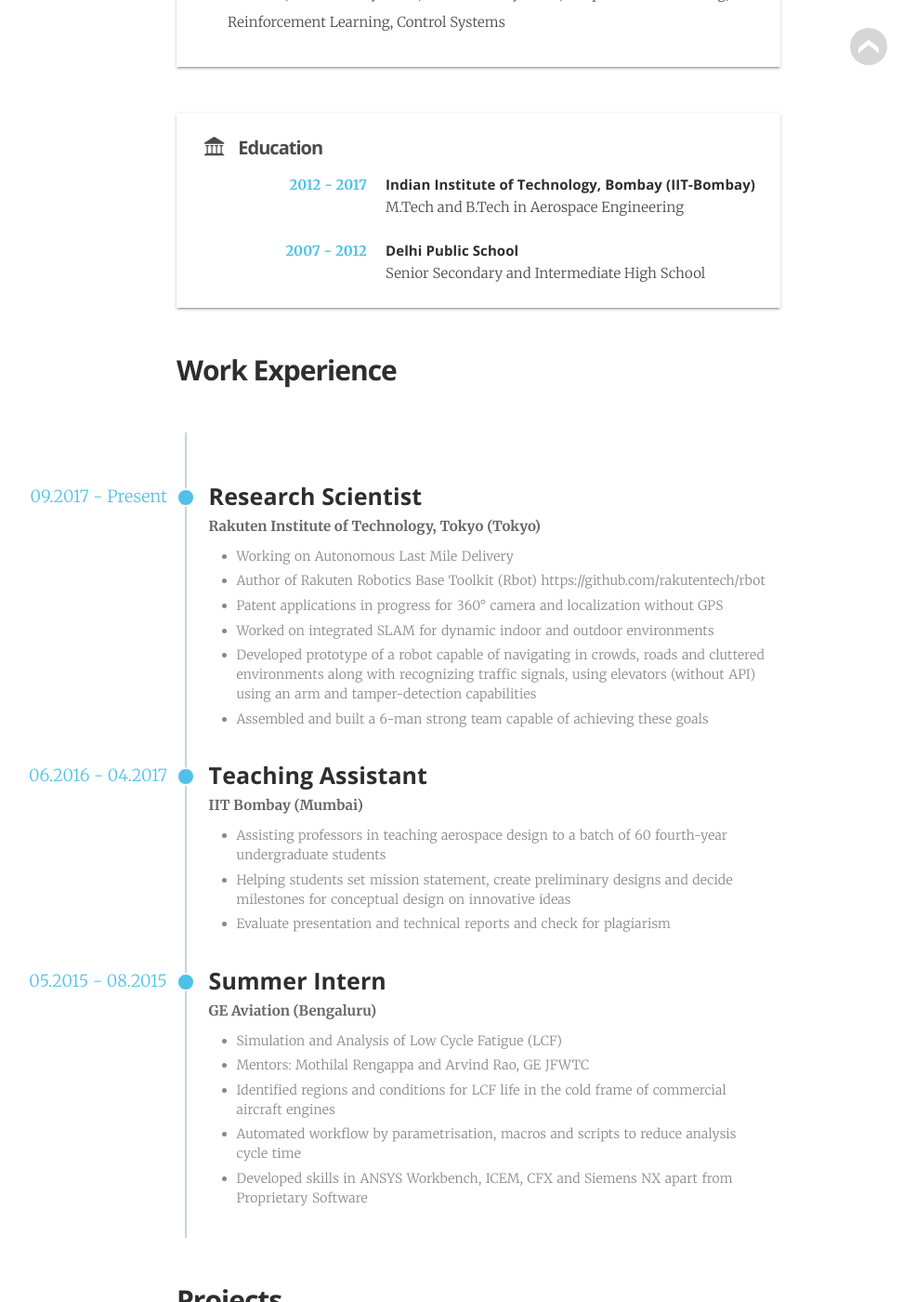
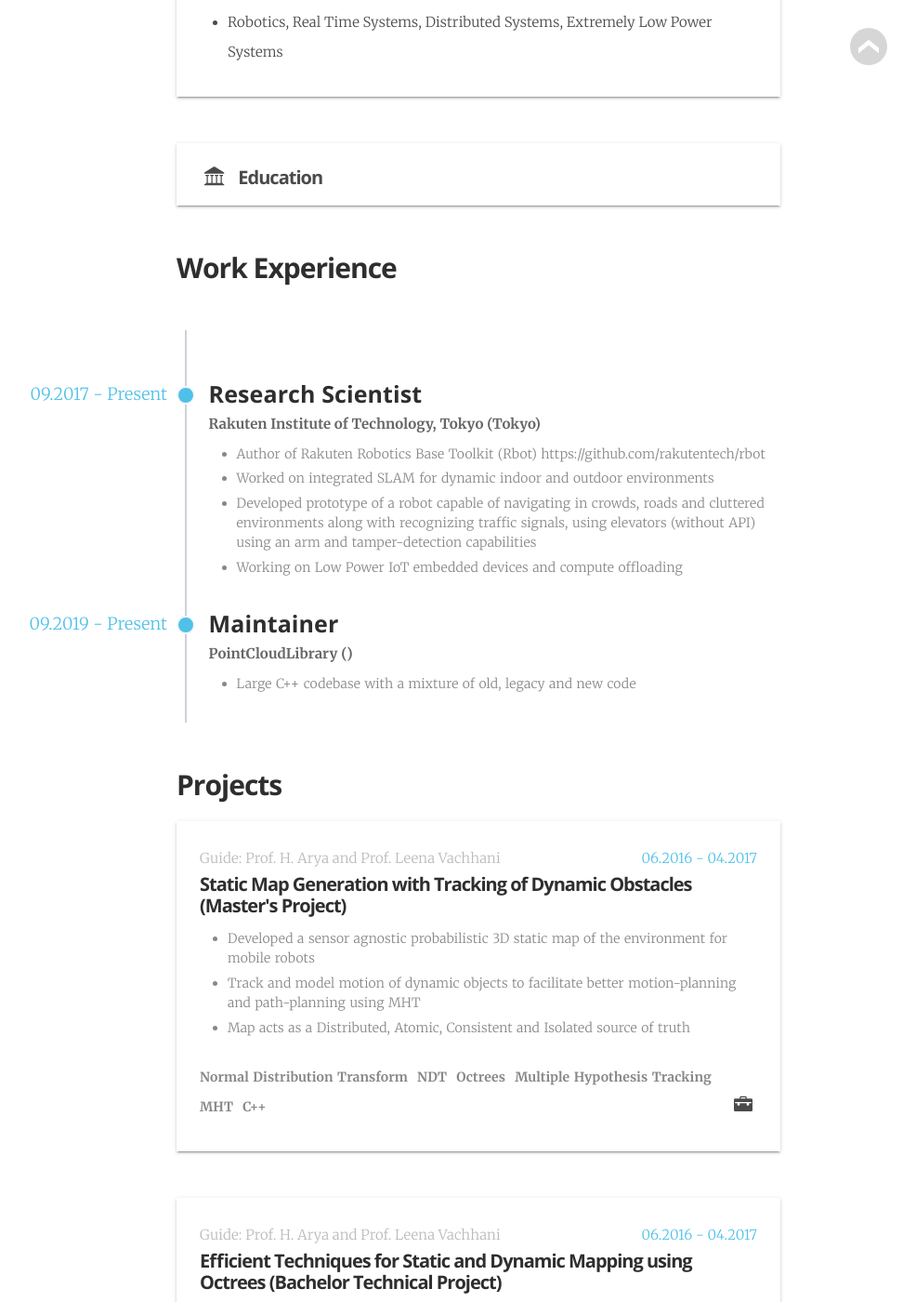
Before and after one commit to kunaltyagi/kunaltyagi.github.io, a Jekyll site: the page built from _pages/cpp_cv.html, in a window 1280 px wide and 1400 px high, scrolled down 902 px. Shown: the whole window at 93% size, without its empty margins (125-1111 px from the left). Built offline with Jekyll 4.4.1, drawn with Linux system fonts in a browser that asks for light colours; some web fonts are replaced; some of the changed text lies outside the part shown.

```diff
--- a/_data/cpp_cv.yml
+++ b/_data/cpp_cv.yml
@@ -1,60 +1,38 @@
 kunaltyagi:
-    profile: "I'm a Research Scientist at Rakuten Institute of Technology (Tokyo), with a focus on Robotics. My major fields of interest are Machine Learning and Artificial Intelligence, Robotics and Control Systems; oh and trivia."
+    profile: "I'm a Research Scientist at Rakuten Institute of Technology (Tokyo), with a focus on Robotics and IoT. I primarily use C++17, C11 and Python3 for work. I also dabble in Nim, Rust and Go for fun, with a sprinkling of CMake, Java and JavaScript for not-fun"
     skills:
-        - "C++, C, Python, Rust, Go, Matlab, Java, CMake"
-        - "ROS, PyTorch, Tensorflow, OR-Tools, Kubernetes"
-        - "linux, git, bash, Office Tools"
-        - "Robotics, Real Time Systems, Distributed Systems, Deep Machine Learning, Reinforcement Learning, Control Systems "
-    education:
-        - time:             "2012 - 2017"
-          location:         "Indian Institute of Technology, Bombay (IIT-Bombay)"
-          description:      "M.Tech and B.Tech in Aerospace Engineering"
-        - time:             "2007 - 2012"
-          location:         "Delhi Public School"
-          description:      "Senior Secondary and Intermediate High School"
+        - "C, C++, Python, Rust, Make, CMake"
+        - "ROS, Gazebo, PointCloudLibrary, OpenCV, Eigen"
+        - "linux, git, mercurial, bash"
+        - "Robotics, Real Time Systems, Distributed Systems, Extremely Low Power Systems"
     employment:
         - time:             "09.2017 - Present"
           location:         "Tokyo"
           company:          "Rakuten Institute of Technology, Tokyo"
           position:         "Research Scientist"
           responsibilities:
-            - "Working on Autonomous Last Mile Delivery"
             - "Author of  Rakuten Robotics Base Toolkit (Rbot) https://github.com/rakutentech/rbot"
-            - "Patent applications in progress for 360° camera and localization without GPS"
             - "Worked on integrated SLAM for dynamic indoor and outdoor environments"
             - "Developed prototype of a robot capable of navigating in crowds, roads and cluttered environments along with recognizing traffic signals, using elevators (without API) using an arm and tamper-detection capabilities"
-            - "Assembled and built a 6-man strong team capable of achieving these goals"
-        - time:             "06.2016 - 04.2017"
-          location:         "Mumbai"
-          company:          "IIT Bombay"
-          position:         "Teaching Assistant"
+            - "Working on Low Power IoT embedded devices and compute offloading"
+        - time:             "09.2019 - Present"
+          company:          "PointCloudLibrary"
+          position:         "Maintainer"
           responsibilities:
-            - " Assisting professors in teaching aerospace design to a batch of 60 fourth-year undergraduate students"
-            - "Helping students set mission statement, create preliminary designs and decide milestones for conceptual design on innovative ideas"
-            - "Evaluate presentation and technical reports and check for plagiarism"
-        - time:             "05.2015 - 08.2015"
-          location:         "Bengaluru"
-          company:          "GE Aviation"
-          position:         "Summer Intern"
-          responsibilities:
-            - "Simulation and Analysis of Low Cycle Fatigue (LCF)"
-            - "Mentors: Mothilal Rengappa and Arvind Rao, GE JFWTC"
-            - "Identified regions and conditions for LCF life in the cold frame of commercial aircraft engines"
-            - "Automated workflow by parametrisation, macros and scripts to reduce analysis cycle time"
-            - "Developed skills in ANSYS Workbench, ICEM, CFX and Siemens NX apart from Proprietary Software"
+            - "Large C++ codebase with a mixture of old, legacy and new code"
     projects:
         - time:             "06.2016 - 04.2017"
           team:             "Guide: Prof. H. Arya and Prof. Leena Vachhani"
           title:            "Static Map Generation with Tracking of Dynamic Obstacles (Master's Project)"
-          technologies:     "Normal Distribution Transform, NDT, Octrees, Multiple Hypothesis Tracking, MHT"
+          technologies:     "Normal Distribution Transform, NDT, Octrees, Multiple Hypothesis Tracking, MHT, C++"
           responsibilities:
             - "Developed a sensor agnostic probabilistic 3D static map of the environment for mobile robots"
-            - "Track and model motion of dynamic objects to facilitate better motion-planning and path-planning"
+            - "Track and model motion of dynamic objects to facilitate better motion-planning and path-planning using MHT"
             - "Map acts as a Distributed, Atomic, Consistent and Isolated source of truth"
         - time:             "06.2016 - 04.2017"
           team:             "Guide: Prof. H. Arya and Prof. Leena Vachhani"
           title:            "Efficient Techniques for Static and Dynamic Mapping using Octrees (Bachelor Technical Project)"
-          technologies:     "Octrees, Hardware coupled"
+          technologies:     "Octrees, Hardware coupled, C++"
           responsibilities:
             - "Specialized voxel look-up in a probabilistic 3D hierarchical grid map (Octree) sans Hash Tables or Look Up Tables for path-planning and motion-planning"
             - "Achieved 73% faster seek times for neighbouring voxels and 40% less memory usage with a degradation of 8% in Random Node Access Time as compared to the state-of-the-art open source alternative"
--- a/_pages/cpp_cv.html
+++ b/_pages/cpp_cv.html
@@ -4,6 +4,7 @@ permalink: "/cpp_cv"
 author:    kunaltyagi
 keywords:  about person cpp
 title:     Curriculum Vitae
+menutitle: cpp
 weight:    70
 excerpt:   This page contains the curriculum vitae (CV) of the author.
 ---
```
